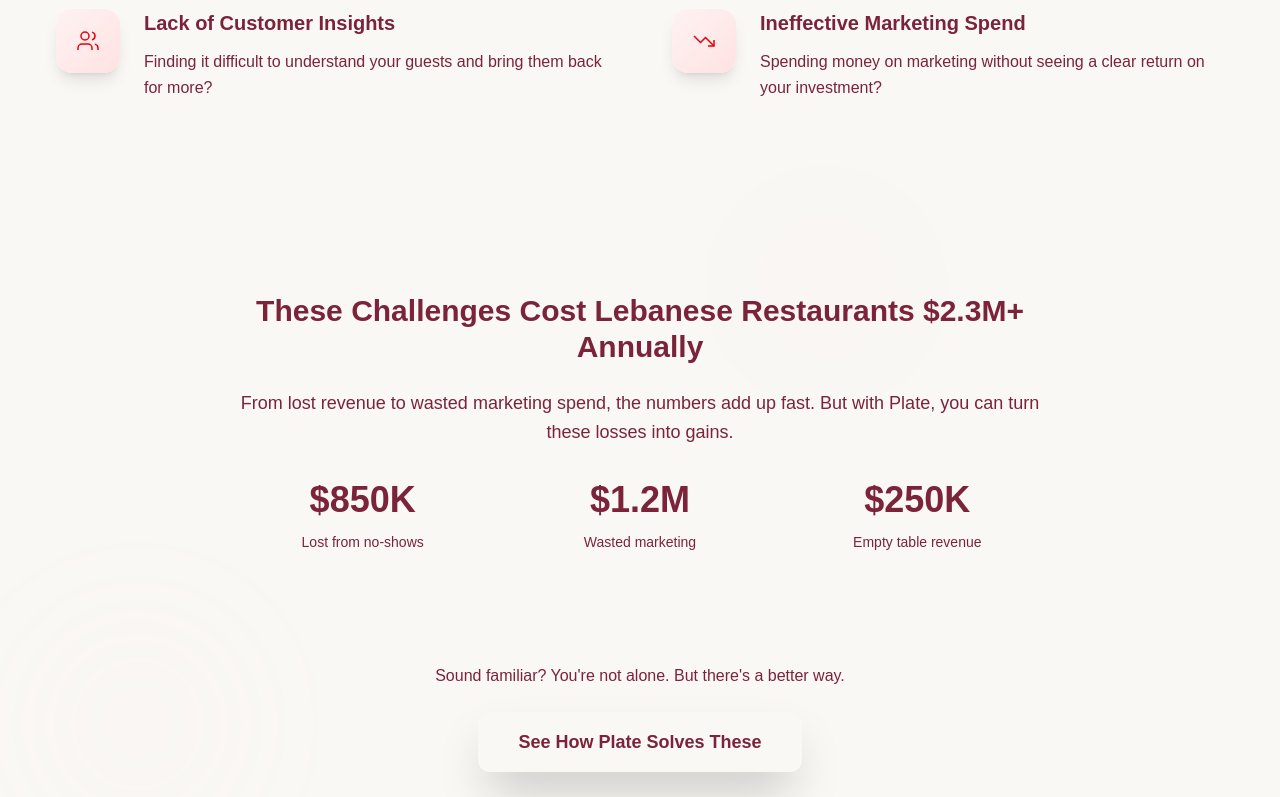
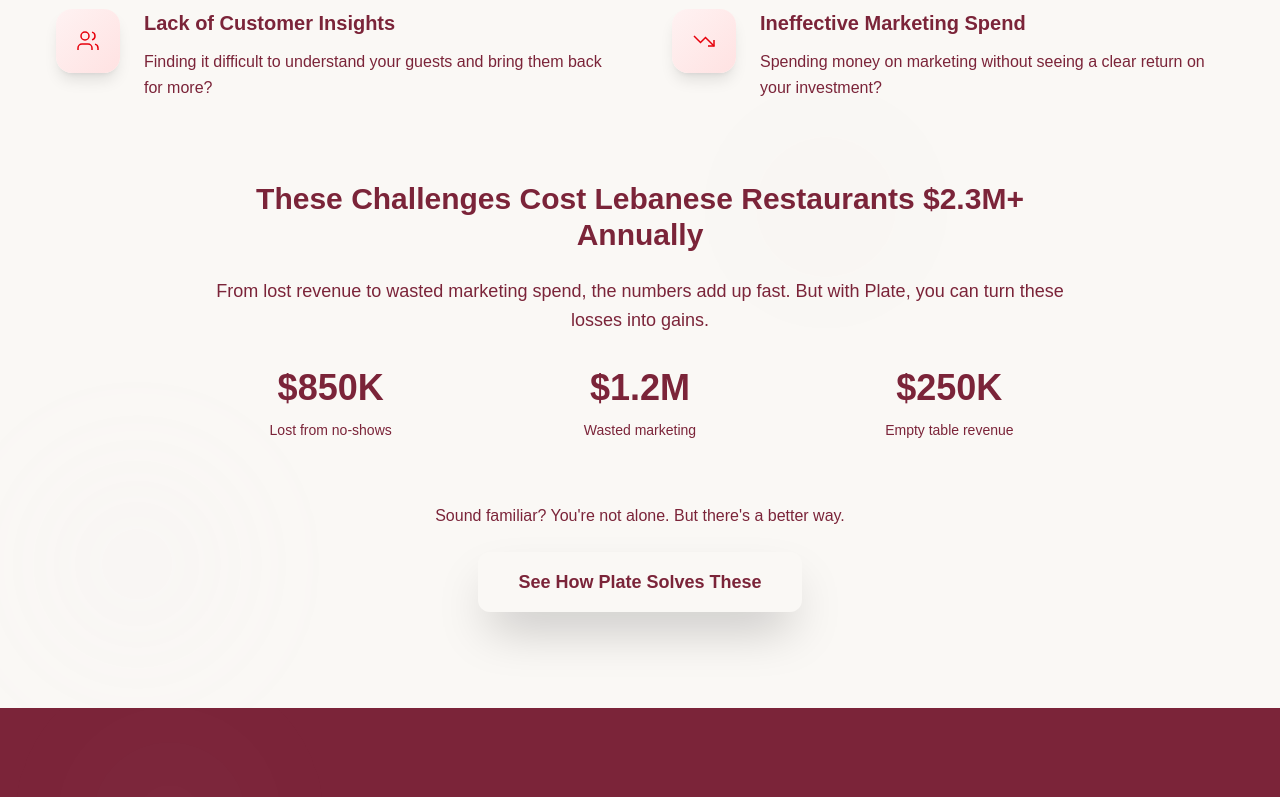
Before and after one commit to qwerty-development/plate-landing-page, a Next.js app: page /restaurant in a window 1280 px wide. Shown: the part 1462-2259 px from the top of the page. Built offline with nearby package versions, Linux system fonts and the light colour scheme.

Commit message:
Refactor margin in RestaurantChallenges component to improve layout consistency. Changed margin from mb-16 to mb-0 for the Pain Points Grid and adjusted padding in the challenge section for a cleaner visual presentation.

```diff
--- a/app/components/RestaurantChallenges.tsx
+++ b/app/components/RestaurantChallenges.tsx
@@ -112,7 +112,7 @@
         </header>
 
         {/* Pain Points Grid */}
-        <div className="grid lg:grid-cols-2 gap- mb-16">
+        <div className="grid lg:grid-cols-2 gap- mb-0">
           {painPoints.map((point, index) => (
             <PainPointCard
               key={index}
@@ -130,7 +130,7 @@
           }`}
           style={{ transitionDelay: "900ms" }}
         >
-          <div className="glass p-8 lg:p-12 max-w-4xl mx-auto">
+          <div className="glass  max-w-4xl mx-auto">
             <h3 className="text-2xl lg:text-3xl font-bold text-foreground mb-6">
               These Challenges Cost Lebanese Restaurants{" "}
               <span className="text-primary">$2.3M+</span> Annually
```
